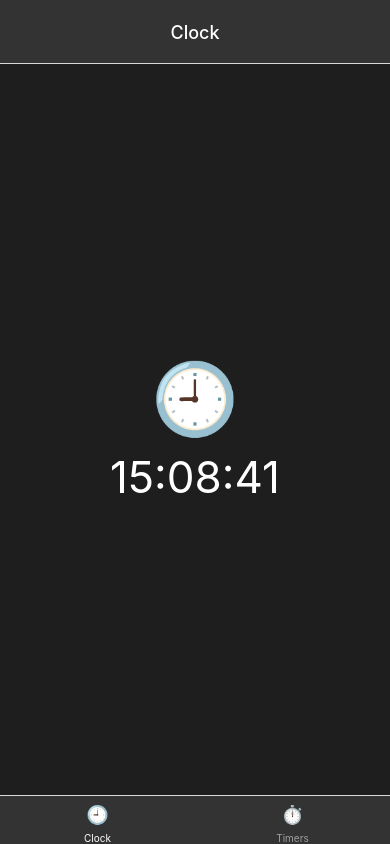
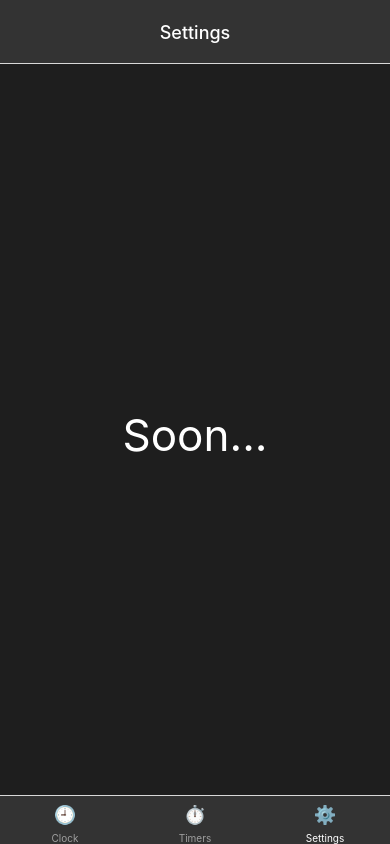
Before and after one commit to vokaEntropy/cronus, a React Native app: screen /Settings in a window 390 px wide. Built offline with nearby package versions, Linux system fonts and the light colour scheme.

Commit message:
add SettingsPage

```diff
--- a/App.tsx
+++ b/App.tsx
@@ -8,8 +8,7 @@ import {
 } from '@react-navigation/bottom-tabs';
 
 import { colors } from './constants';
-import TimersPage from './pages/TimersPage';
-import ClockPage from './pages/ClockPage';
+import { ClockPage, TimersPage, SettingsPage } from './pages';
 
 const { Navigator, Screen } = createBottomTabNavigator();
 
@@ -29,6 +28,11 @@ const App = () => {
             name="Timers"
             component={TimersPage}
             options={{ tabBarIcon: () => <Text style={styles.text}>⏱️</Text> }}
+          />
+          <Screen
+            name="Settings"
+            component={SettingsPage}
+            options={{ tabBarIcon: () => <Text style={styles.text}>⚙️</Text> }}
           />
         </Navigator>
       </NavigationContainer>
--- /dev/null
+++ b/pages/SettingsPage.tsx
@@ -0,0 +1,29 @@
+import React from 'react';
+import { View, Text, StyleSheet } from 'react-native';
+
+import { colors } from '../constants';
+
+const SettingsPage = () => {
+  return (
+    <View style={styles.clockPageContainer}>
+      <Text style={styles.text}>Soon...</Text>
+    </View>
+  );
+};
+
+const styles = StyleSheet.create({
+  clockPageContainer: {
+    flex: 1,
+    backgroundColor: colors.dark,
+    justifyContent: 'center',
+    alignItems: 'center',
+  },
+  text: {
+    paddingTop: 10,
+    fontSize: 44,
+    color: colors.white,
+    textAlign: 'center',
+  },
+});
+
+export default SettingsPage;
--- /dev/null
+++ b/pages/index.ts
@@ -0,0 +1,5 @@
+import ClockPage from './ClockPage';
+import TimersPage from './TimersPage';
+import SettingsPage from './SettingsPage';
+
+export { ClockPage, TimersPage, SettingsPage };
```
